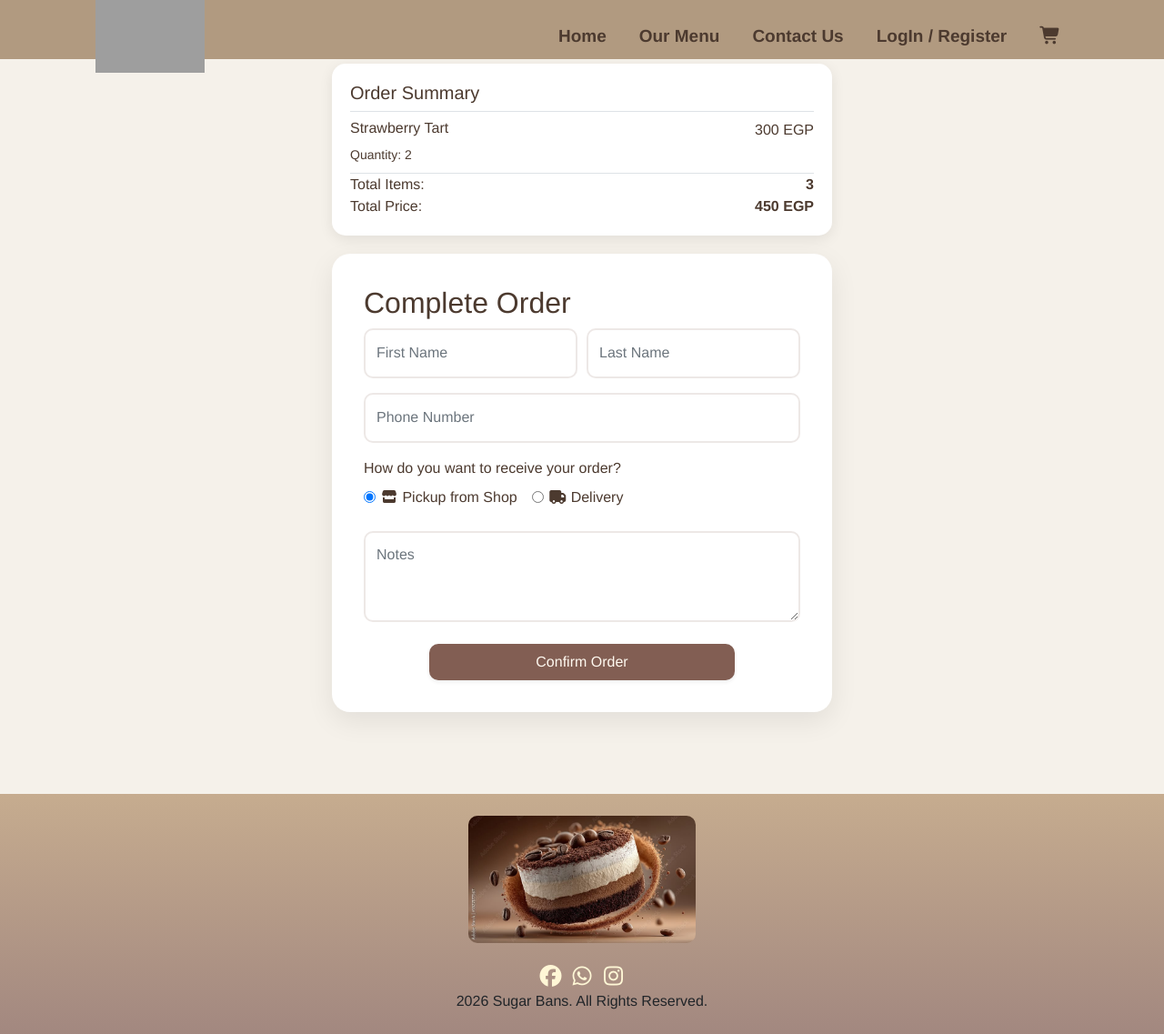
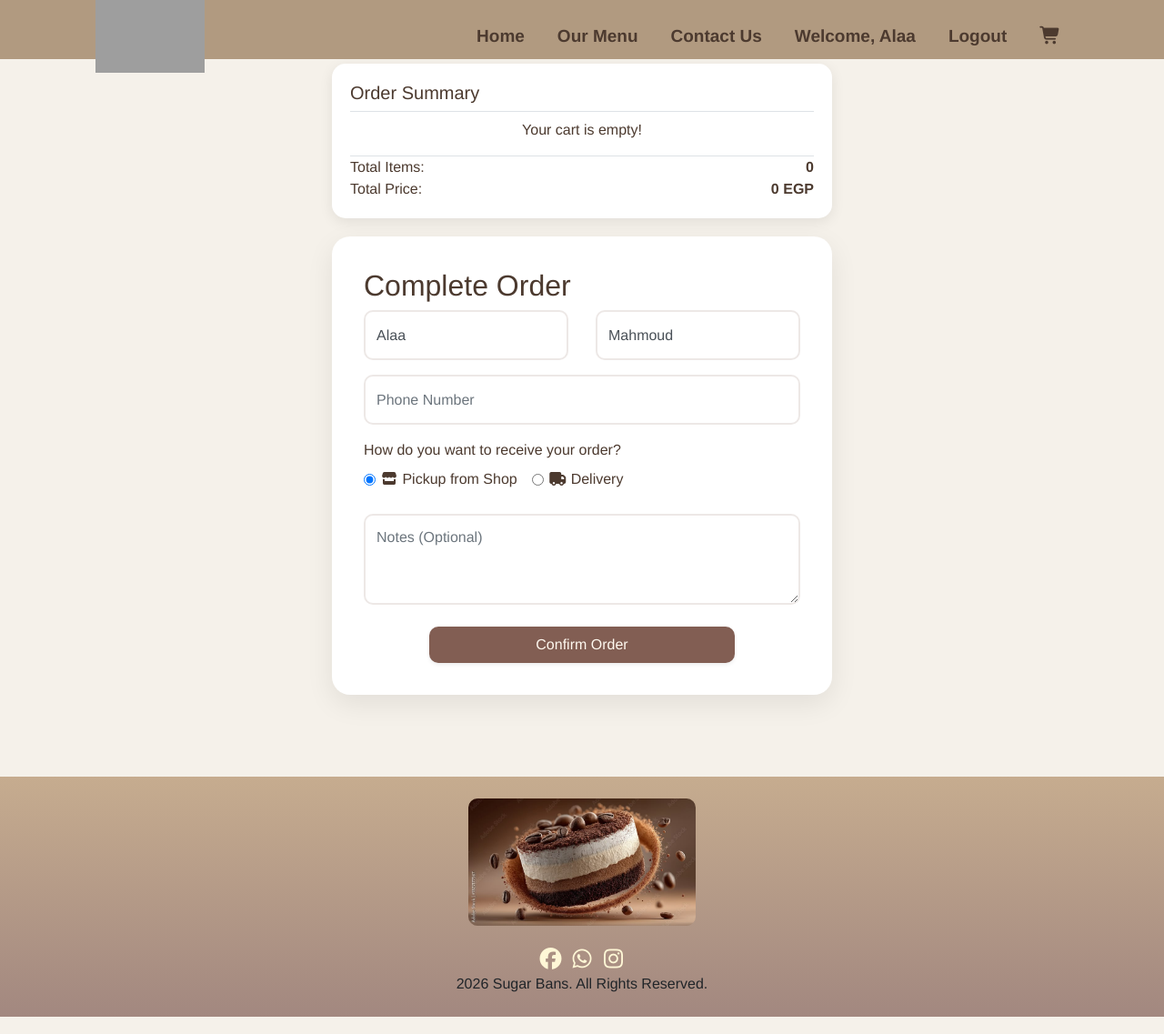
Before and after one commit to alaamahmoudgaad/sugar-bans, a PHP site: page /cart.php in a window 1280 px wide. Shown: the whole page at 91% size. Run offline with PHP 8.4, Linux system fonts and the light colour scheme; a user stored in the database is signed in; grey boxes are pictures that could not be loaded.

Commit message:
fix layout and add menu filter

```diff
--- a/cart.php
+++ b/cart.php
@@ -1,49 +1,71 @@
 <?php
+  session_start();
+  require_once 'includes/db.php';
   include 'includes/header.php';
   include 'includes/navbar.php';
 ?>
 
 <div class="form-bg">
-
     <div class="order-summary-box">
-
         <h5 class="border-bottom pb-2">Order Summary</h5>
 
+        <?php
+        $totalPrice = 0;
+        $totalItems = 0;
+        if (isset($_SESSION['cart']) && !empty($_SESSION['cart'])):
+            foreach ($_SESSION['cart'] as $item):
+                if ($item['type'] === 'product') {
+                    $stmt = $connect->prepare("SELECT product_name, product_price FROM products WHERE product_id = ?");
+                } else {
+                    $stmt = $connect->prepare("SELECT box_name as product_name, box_price as product_price FROM boxes WHERE box_id = ?");
+                }
+                $stmt->execute([$item['id']]);
+                $product = $stmt->fetch();
+
+                if ($product):
+                    $subtotal = $product['product_price'] * $item['quantity'];
+                    $totalPrice += $subtotal;
+                    $totalItems += $item['quantity'];
+        ?>
             <div class="d-flex justify-content-between mb-2">
                 <div>
-                    <h6 >Strawberry Tart</h6>
-                    <small>Quantity: 2</small>
+                    <h6><?php echo $product['product_name']; ?></h6>
+                    <small>Quantity: <?php echo $item['quantity']; ?></small>
                 </div>
-                <span>300 EGP</span>
+                <span><?php echo $subtotal; ?> EGP</span>
             </div>
+        <?php endif; endforeach; ?>
+        <?php else: ?>
+            <p class="text-center">Your cart is empty!</p>
+        <?php endif; ?>
 
-        <div class="d-flex justify-content-between border-top">
+        <div class="d-flex justify-content-between border-top mt-3">
             <span>Total Items:</span>
-            <strong>3</strong>
+            <strong><?php echo $totalItems; ?></strong>
         </div>
 
         <div class="d-flex justify-content-between">
             <span>Total Price:</span>
-            <strong>450 EGP</strong>
+            <strong><?php echo $totalPrice; ?> EGP</strong>
         </div>
     </div>
 
     <div class="order-card">
         <h2>Complete Order</h2>
 
-    <form action="#" method="POST">
+        <form action="process_order.php" method="POST" id="orderForm">
 
-        <div class="form-row">
-
+            <div class="row">
                 <div class="col-md-6">
                     <div class="form-label-group">
-                    <input type="text" id="fname" name="fname" class="form-control" placeholder="First Name" required>
+                        <input type="text" id="fname" name="fname" class="form-control" placeholder="First Name"
+                               value="<?php echo $_SESSION['user_fname'] ?? ''; ?>" required>
                     </div>
                 </div>
-
                 <div class="col-md-6">
                     <div class="form-label-group">
-                    <input type="text" id="lname" name="lname" class="form-control" placeholder="Last Name" required>
+                        <input type="text" id="lname" name="lname" class="form-control" placeholder="Last Name"
+                               value="<?php echo $_SESSION['user_lname'] ?? ''; ?>" required>
                     </div>
                 </div>
             </div>
@@ -53,31 +75,44 @@
             </div>
 
             <div class="mb-4">
-            <label class="form-label d-block ">How do you want to receive your order?</label>
-
-            <div class="form-check-inline ">
+                <label class="form-label d-block">How do you want to receive your order?</label>
+                <div class="form-check-inline">
                     <input class="form-check-input" type="radio" name="order_state" id="pickup" value="pickup" checked onclick="AddressShow(false)">
                     <label class="form-check-label" for="pickup"><i class="fas fa-store me-1"></i> Pickup from Shop</label>
                 </div>
-
-            <div class="form-check-inline custom-radio">
+                <div class="form-check-inline">
                     <input class="form-check-input" type="radio" name="order_state" id="delivery" value="delivery" onclick="AddressShow(true)">
                     <label class="form-check-label" for="delivery"><i class="fas fa-truck me-1"></i> Delivery</label>
                 </div>
-
             </div>
 
-        <div id="address-div" class="form-label-group">
-            <input type="tel" id="address" name="address" class="form-control" placeholder="Full Address" required>
+            <div id="address-div" class="form-label-group" style="display: none;">
+                <input type="text" id="address" name="address" class="form-control" placeholder="Full Address">
             </div>
 
             <div class="form-label-group">
-            <textarea id="notes" name="notes" class="form-control" placeholder="Notes" rows="3"></textarea>
+                <textarea id="notes" name="notes" class="form-control" placeholder="Notes (Optional)" rows="3"></textarea>
             </div>
+
+            <input type="hidden" name="total_price_hidden" value="<?php echo $totalPrice; ?>">
 
             <button type="submit" name="submit_order" class="btn-submit shadow-sm mt-4">Confirm Order</button>
         </form>
     </div>
 </div>
 
+<script>
+function AddressShow(show) {
+    const div = document.getElementById('address-div');
+    const input = document.getElementById('address');
+    if (show) {
+        div.style.display = 'block';
+        input.setAttribute('required', 'required');
+    } else {
+        div.style.display = 'none';
+        input.removeAttribute('required');
+    }
+}
+</script>
+
 <?php include 'includes/footer.php'; ?>
--- a/includes/navbar.php
+++ b/includes/navbar.php
@@ -1,8 +1,8 @@
 <nav class="navbar navbar-expand-lg navbar-light navbarcss">
-
     <div class="container">
-
-            <a class="navbar-logo" href="index.php"><img src="assets/ChatGPT Image Mar 31, 2026, 09_50_31 PM.png" height="40px" alt="Sugar Bans"></a>
+        <a class="navbar-logo" href="index.php">
+            <img src="assets/ChatGPT Image Mar 31, 2026, 09_50_31 PM.png" height="40px" alt="Sugar Bans">
+        </a>
 
         <button class="navbar-toggler" data-toggle="collapse" data-target="#mainNavbar">
             <span class="navbar-toggler-icon"></span>
@@ -11,12 +11,32 @@
         <div class="collapse navbar-collapse" id="mainNavbar">
             <ul class="navbar-nav ml-auto">
                 <li class="nav-item"><a class="nav-link" href="index.php">Home</a></li>
-
                 <li class="nav-item"><a class="nav-link" href="menu.php">Our Menu</a></li>
                 <li class="nav-item"><a class="nav-link" href="contact.php">Contact Us</a></li>
+
+                <?php if (isset($_SESSION['user_id'])): ?>
+                    <li class="nav-item"><a class="nav-link" href="#">Welcome, <?php echo $_SESSION['user_fname']; ?></a></li>
+                    <li class="nav-item"><a class="nav-link" href="logout.php">Logout</a></li>
+                <?php else: ?>
                     <li class="nav-item"><a class="nav-link" href="login.php">LogIn / Register</a></li>
-                    <li class="nav-item"><a class="nav-link" href="cart.php"><i class="fa-solid fa-cart-shopping"></i></a></li>
+                <?php endif; ?>
 
+                <li class="nav-item">
+                    <a class="nav-link" href="cart.php">
+                        <i class="fa-solid fa-cart-shopping"></i>
+                        <?php
+                        $cart_count = 0;
+                        if (isset($_SESSION['cart'])) {
+                            foreach ($_SESSION['cart'] as $item) {
+                                $cart_count += $item['quantity'];
+                            }
+                        }
+                        if ($cart_count > 0):
+                        ?>
+                            <span class="badge badge-warning" style="font-size: 10px; position: absolute; margin-left: -5px;"><?php echo $cart_count; ?></span>
+                        <?php endif; ?>
+                    </a>
+                </li>
             </ul>
         </div>
     </div>
```
Also changed, not shown: api.php (+26 -0 lines), menu.php (+4 -10 lines), process_order.php (added, +51 -0 lines). Lines whose indentation alone changed are shown as unchanged.
